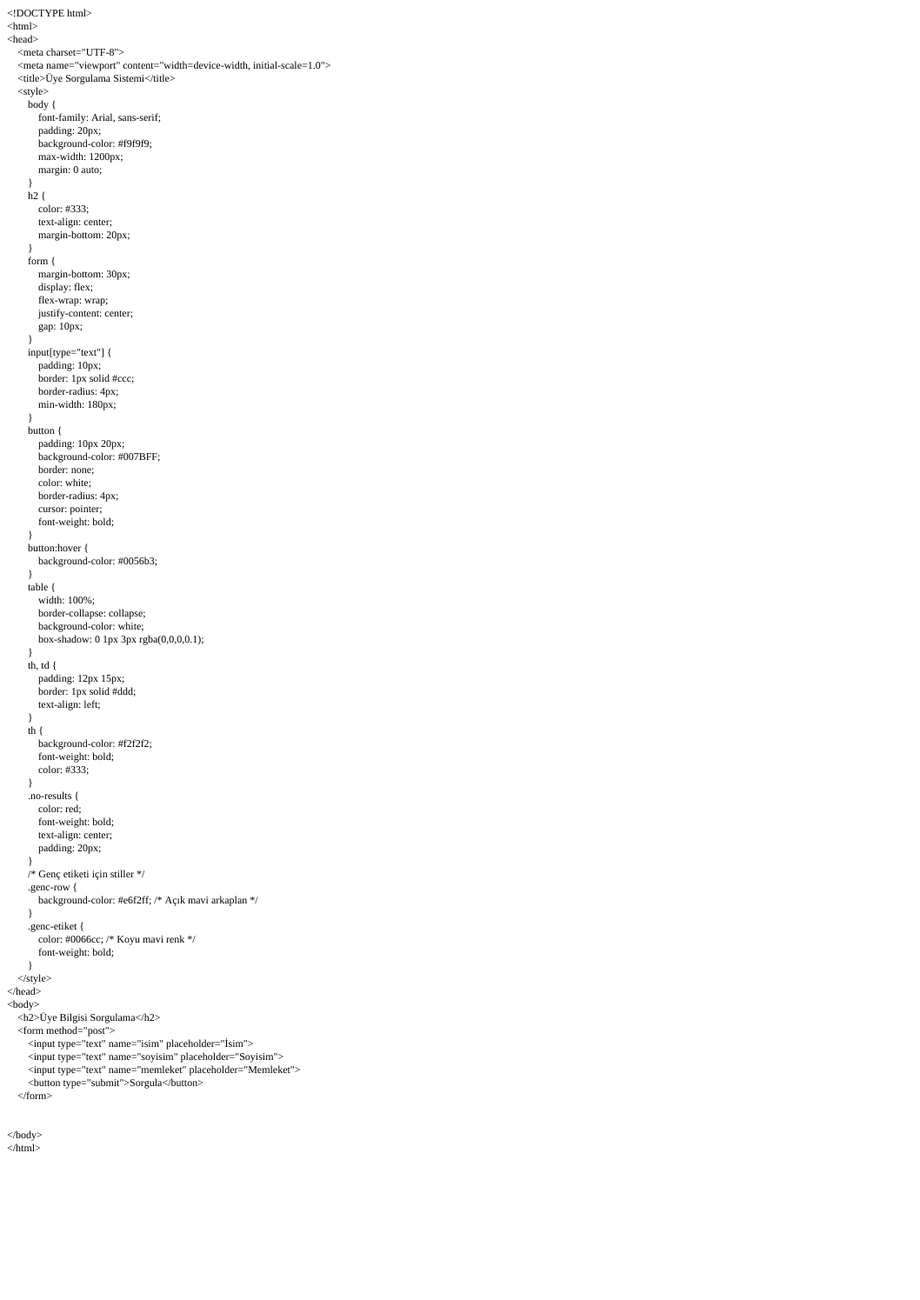
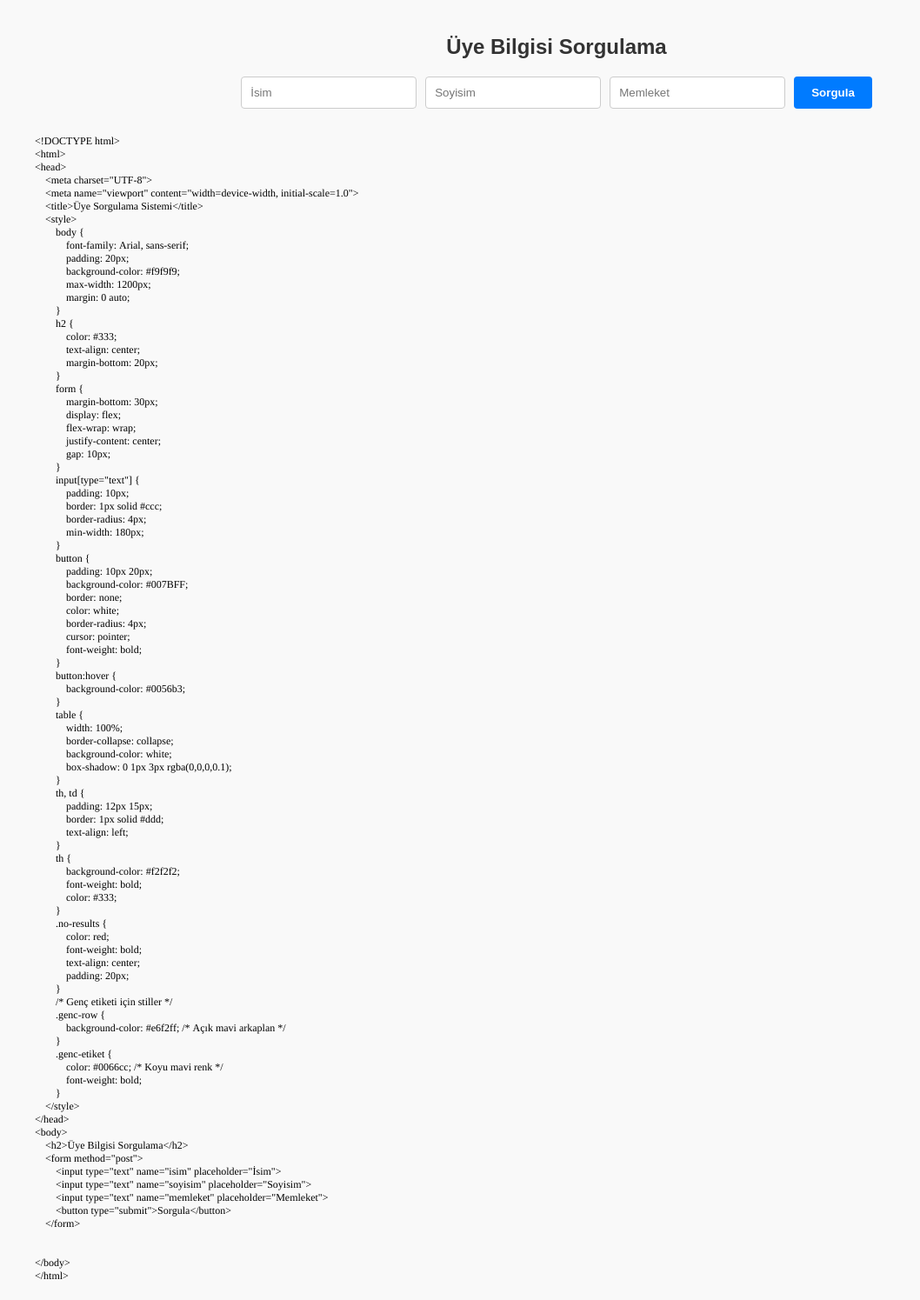
Before and after one commit to hyetkinn/uye-sorgu-sistemi, a Flask app: page / in a window 1280 px wide. Shown: the whole page at 87% size, without its empty margins (0-1058 px from the left). Before the commit the page ends 1325 px from the top, so only its background shows below. Run offline with Flask 3, Linux system fonts and the light colour scheme; parts of the project's set-up code (start-up, migrations or seed data) failed here and were passed over.

Commit message:
HTML şablonu düzeltildi

```diff
--- a/templates/index.html
+++ b/templates/index.html
@@ -1,4 +1,132 @@
-<!DOCTYPE html PUBLIC "-//W3C//DTD HTML 4.01//EN" "http://www.w3.org/TR/html4/strict.dtd">
+<!DOCTYPE html>
+<html>
+<head>
+    <meta charset="UTF-8">
+    <meta name="viewport" content="width=device-width, initial-scale=1.0">
+    <title>Üye Sorgulama Sistemi</title>
+    <style>
+        body {
+            font-family: Arial, sans-serif;
+            padding: 20px;
+            background-color: #f9f9f9;
+            max-width: 1200px;
+            margin: 0 auto;
+        }
+        h2 {
+            color: #333;
+            text-align: center;
+            margin-bottom: 20px;
+        }
+        form {
+            margin-bottom: 30px;
+            display: flex;
+            flex-wrap: wrap;
+            justify-content: center;
+            gap: 10px;
+        }
+        input[type="text"] {
+            padding: 10px;
+            border: 1px solid #ccc;
+            border-radius: 4px;
+            min-width: 180px;
+        }
+        button {
+            padding: 10px 20px;
+            background-color: #007BFF;
+            border: none;
+            color: white;
+            border-radius: 4px;
+            cursor: pointer;
+            font-weight: bold;
+        }
+        button:hover {
+            background-color: #0056b3;
+        }
+        table {
+            width: 100%;
+            border-collapse: collapse;
+            background-color: white;
+            box-shadow: 0 1px 3px rgba(0,0,0,0.1);
+        }
+        th, td {
+            padding: 12px 15px;
+            border: 1px solid #ddd;
+            text-align: left;
+        }
+        th {
+            background-color: #f2f2f2;
+            font-weight: bold;
+            color: #333;
+        }
+        .no-results {
+            color: red;
+            font-weight: bold;
+            text-align: center;
+            padding: 20px;
+        }
+        /* Genç etiketi için stiller */
+        .genc-row {
+            background-color: #e6f2ff; /* Açık mavi arkaplan */
+        }
+        .genc-etiket {
+            color: #0066cc; /* Koyu mavi renk */
+            font-weight: bold;
+        }
+    </style>
+</head>
+<body>
+    <h2>Üye Bilgisi Sorgulama</h2>
+    <form method="post">
+        <input type="text" name="isim" placeholder="İsim">
+        <input type="text" name="soyisim" placeholder="Soyisim">
+        <input type="text" name="memleket" placeholder="Memleket">
+        <button type="submit">Sorgula</button>
+    </form>
+
+    {% if results and results[0] != 'Sistemde eşleşen kayıt bulunamadı.' %}
+    <table>
+        <thead>
+            <tr>
+                <th>İsim Soyisim</th>
+                <th>TC</th>
+                <th>İlçe</th>
+                <th>Mahalle</th>
+                <th>Doğum Tarihi</th>
+                <th>Memleket</th>
+                <th>Baba</th>
+                <th>Anne</th>
+            </tr>
+        </thead>
+        <tbody>
+            {% for result in results %}
+            {% set parts = result.split(" – ") %}
+            {% set isim_soyisim = parts[0] %}
+            {% set is_genc = "(GENÇ)" in isim_soyisim %}
+
+            <tr {% if is_genc %}class="genc-row"{% endif %}>
+                <td>
+                    {% if is_genc %}
+                        {{ isim_soyisim.replace(" (GENÇ)", "") }} <span class="genc-etiket">(GENÇ)</span>
+                    {% else %}
+                        {{ isim_soyisim }}
+                    {% endif %}
+                </td>
+                <td>{{ parts[1].replace('TC: ', '') }}</td>
+                <td>{{ parts[2].replace('İlçe: ', '') }}</td>
+                <td>{{ parts[3].replace('Mahalle: ', '') }}</td>
+                <td>{{ parts[4].replace('Doğum: ', '') }}</td>
+                <td>{{ parts[5].replace('Memleket: ', '') }}</td>
+                <td>{{ parts[6].replace('Baba: ', '') }}</td>
+                <td>{{ parts[7].replace('Anne: ', '') }}</td>
+            </tr>
+            {% endfor %}
+        </tbody>
+    </table>
+    {% elif results %}
+        <p class="no-results">{{ results[0] }}</p>
+    {% endif %}
+</body>
+</html><!DOCTYPE html PUBLIC "-//W3C//DTD HTML 4.01//EN" "http://www.w3.org/TR/html4/strict.dtd">
 <html>
 <head>
   <meta http-equiv="Content-Type" content="text/html; charset=utf-8">
```
